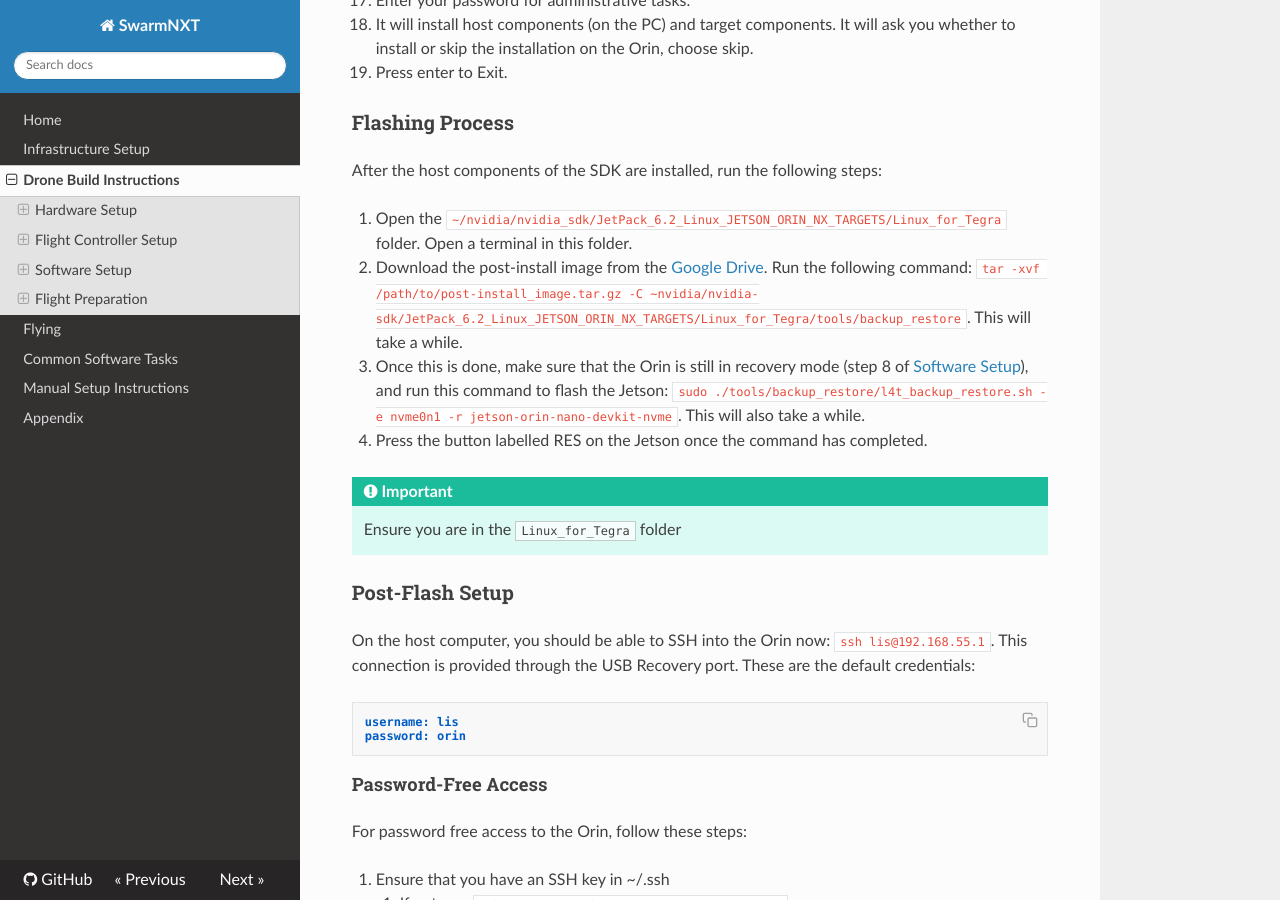
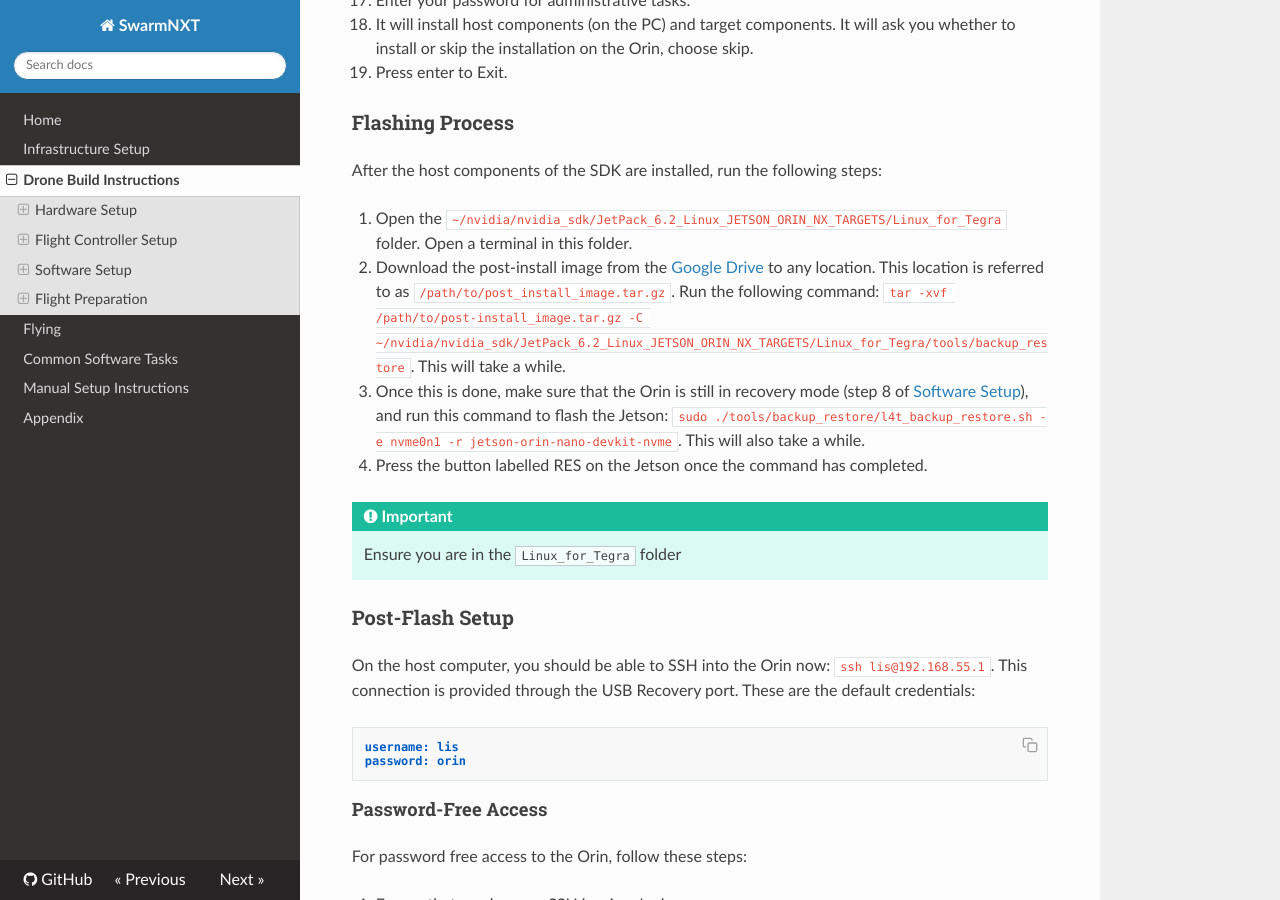
Before and after one commit to lis-epfl/swarm-nxt, an MkDocs documentation site: the page built from docs/drone-setup.md, in a window 1280 px wide and 900 px high, scrolled down 12958 px. Built offline with MkDocs 1.6.1, drawn with Linux system fonts in a browser that asks for light colours; nearby versions of some CDN libraries.

Commit message:
Update drone-setup.md for path name

```diff
--- a/docs/drone-setup.md
+++ b/docs/drone-setup.md
@@ -338,7 +338,7 @@
 After the host components of the SDK are installed, run the following steps:
 
 1. Open the `~/nvidia/nvidia_sdk/JetPack_6.2_Linux_JETSON_ORIN_NX_TARGETS/Linux_for_Tegra` folder. Open a terminal in this folder.
-2. Download the post-install image from the [Google Drive](https://drive.google.com/drive/folders/1IpKJmJZyAb2P-46V7JcgBnGyn-WECAMc). Run the following command: `tar -xvf /path/to/post-install_image.tar.gz -C ~nvidia/nvidia-sdk/JetPack_6.2_Linux_JETSON_ORIN_NX_TARGETS/Linux_for_Tegra/tools/backup_restore`. This will take a while.
+2. Download the post-install image from the [Google Drive](https://drive.google.com/drive/folders/1IpKJmJZyAb2P-46V7JcgBnGyn-WECAMc) to any location. This location is referred to as `/path/to/post_install_image.tar.gz`. Run the following command: `tar -xvf /path/to/post-install_image.tar.gz -C ~/nvidia/nvidia_sdk/JetPack_6.2_Linux_JETSON_ORIN_NX_TARGETS/Linux_for_Tegra/tools/backup_restore`. This will take a while.
 3. Once this is done, make sure that the Orin is still in recovery mode (step 8 of [Software Setup](#software-setup)), and run this command to flash the Jetson: `sudo ./tools/backup_restore/l4t_backup_restore.sh -e nvme0n1 -r jetson-orin-nano-devkit-nvme`. This will also take a while.
 4. Press the button labelled RES on the Jetson once the command has completed.
 
```
